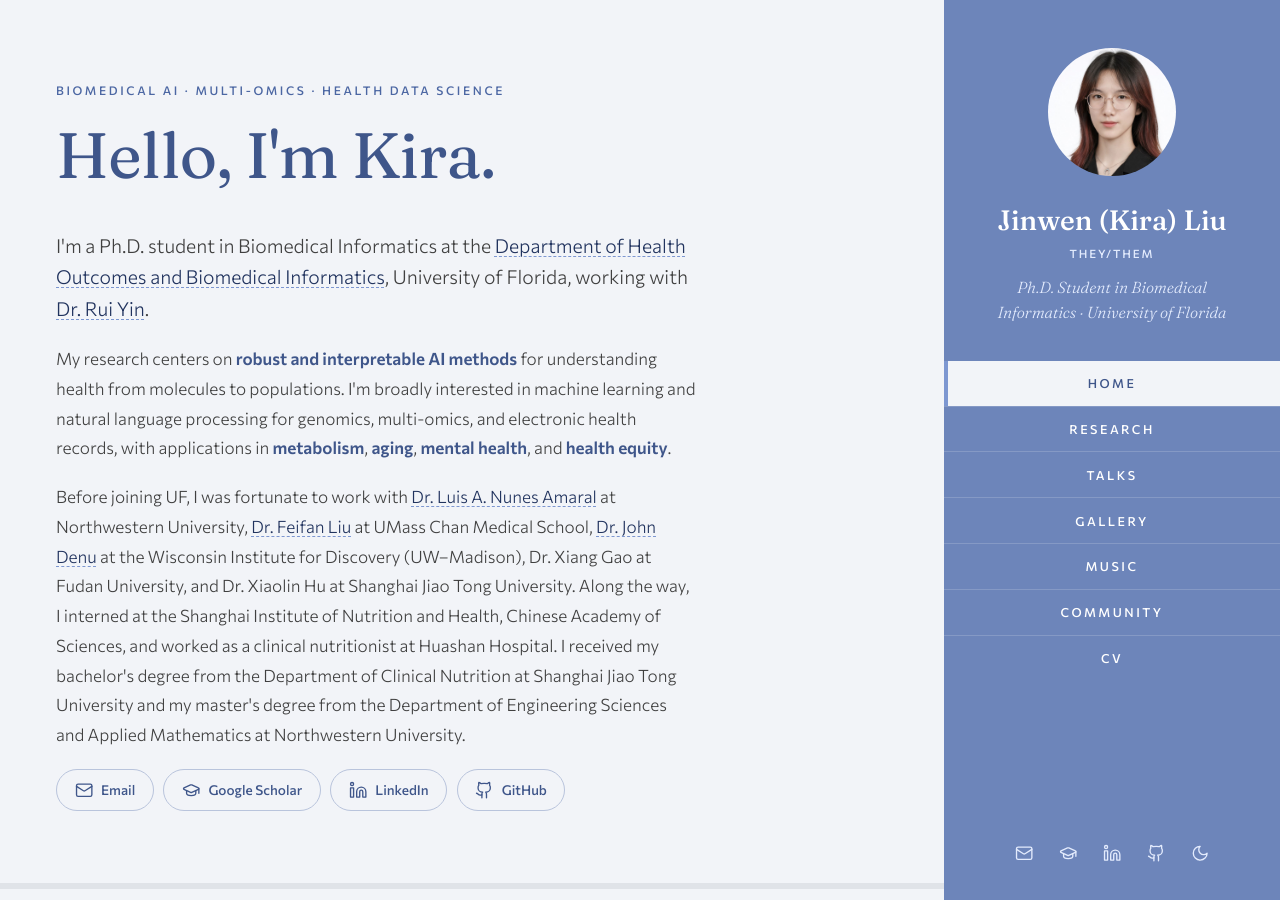
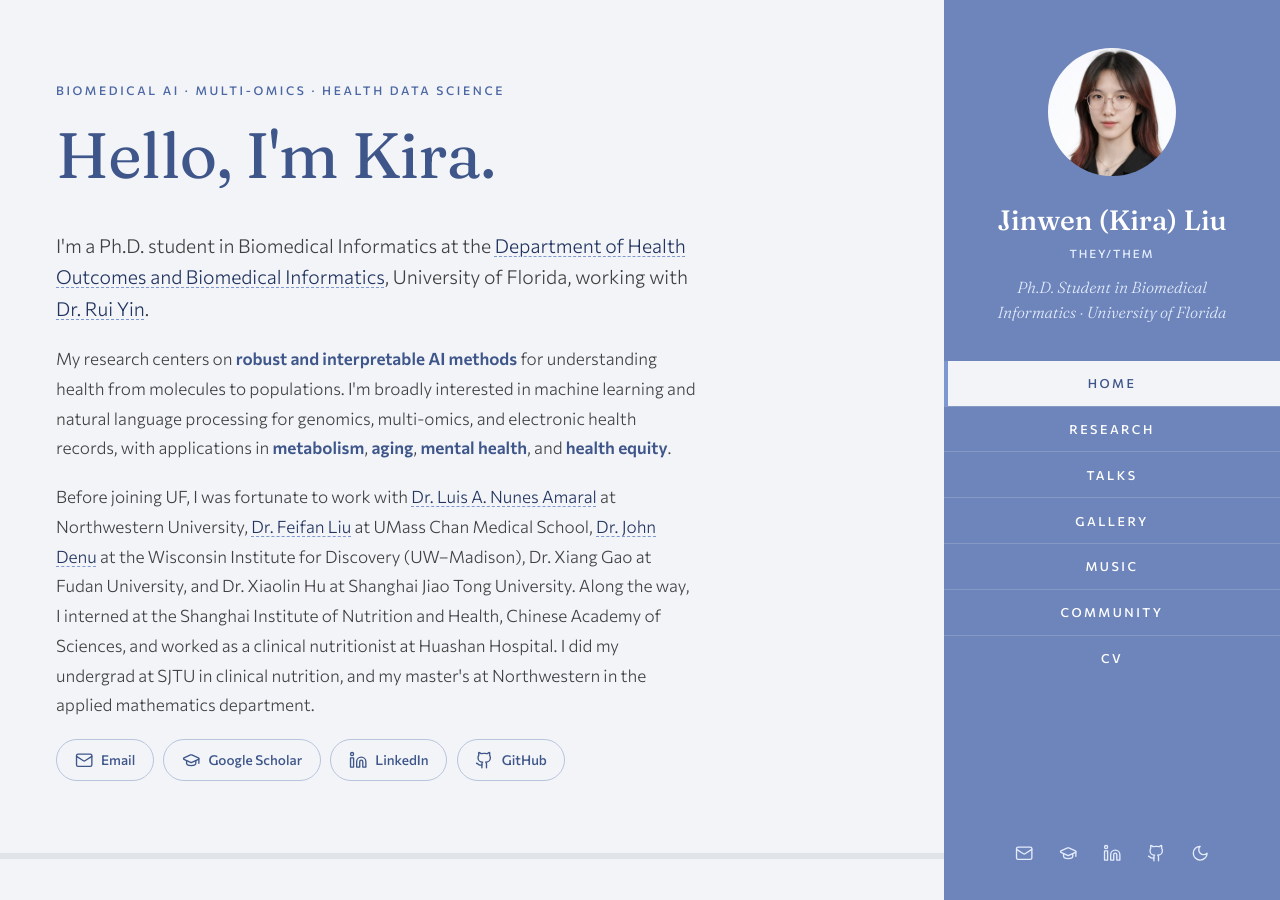
Before and after one commit to KiraLiiu/KiraLiiu.github.io, a Jekyll site: the page built from pages/home.html, in a window 1280 px wide and 900 px high. Built offline with Jekyll 4.4.1, drawn with Linux system fonts in a browser that asks for light colours.

Commit message:
Home: shorter education sentence
Co-Authored-By: Claude Opus 5.5 <noreply@anthropic.com>

```diff
--- a/pages/home.html
+++ b/pages/home.html
@@ -10,7 +10,7 @@ hue: 265
   <div class="prose">
     <p class="lede">I'm a Ph.D. student in Biomedical Informatics at the <a href="https://hobi.med.ufl.edu/">Department of Health Outcomes and Biomedical Informatics</a>, University of Florida, working with <a href="https://hobi.med.ufl.edu/profile/yin-rui/">Dr. Rui Yin</a>.</p>
     <p>My research centers on <strong>robust and interpretable AI methods</strong> for understanding health from molecules to populations. I'm broadly interested in machine learning and natural language processing for genomics, multi-omics, and electronic health records, with applications in <strong>metabolism</strong>, <strong>aging</strong>, <strong>mental health</strong>, and <strong>health equity</strong>.</p>
-    <p>Before joining UF, I was fortunate to work with <a href="https://amaral.northwestern.edu/">Dr. Luis A. Nunes Amaral</a> at Northwestern University, <a href="https://www.umassmed.edu/ai4health/">Dr. Feifan Liu</a> at UMass Chan Medical School, <a href="https://denulab.discovery.wisc.edu/">Dr. John Denu</a> at the Wisconsin Institute for Discovery (UW–Madison), Dr. Xiang Gao at Fudan University, and Dr. Xiaolin Hu at Shanghai Jiao Tong University. Along the way, I interned at the Shanghai Institute of Nutrition and Health, Chinese Academy of Sciences, and worked as a clinical nutritionist at Huashan Hospital. I received my bachelor's degree from the Department of Clinical Nutrition at Shanghai Jiao Tong University and my master's degree from the Department of Engineering Sciences and Applied Mathematics at Northwestern University.</p>
+    <p>Before joining UF, I was fortunate to work with <a href="https://amaral.northwestern.edu/">Dr. Luis A. Nunes Amaral</a> at Northwestern University, <a href="https://www.umassmed.edu/ai4health/">Dr. Feifan Liu</a> at UMass Chan Medical School, <a href="https://denulab.discovery.wisc.edu/">Dr. John Denu</a> at the Wisconsin Institute for Discovery (UW–Madison), Dr. Xiang Gao at Fudan University, and Dr. Xiaolin Hu at Shanghai Jiao Tong University. Along the way, I interned at the Shanghai Institute of Nutrition and Health, Chinese Academy of Sciences, and worked as a clinical nutritionist at Huashan Hospital. I did my undergrad at SJTU in clinical nutrition, and my master's at Northwestern in the applied mathematics department.</p>
   </div>
   <p class="contact">{% include contact.html class="pill" labels=true %}</p>
 </section>
```
